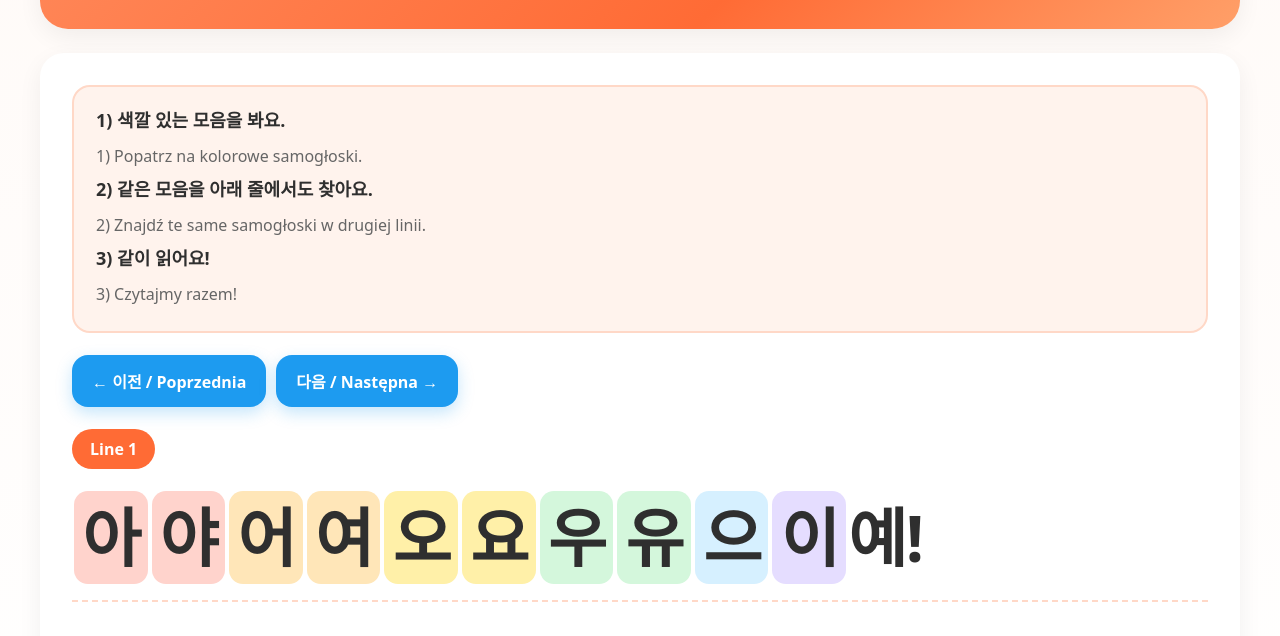
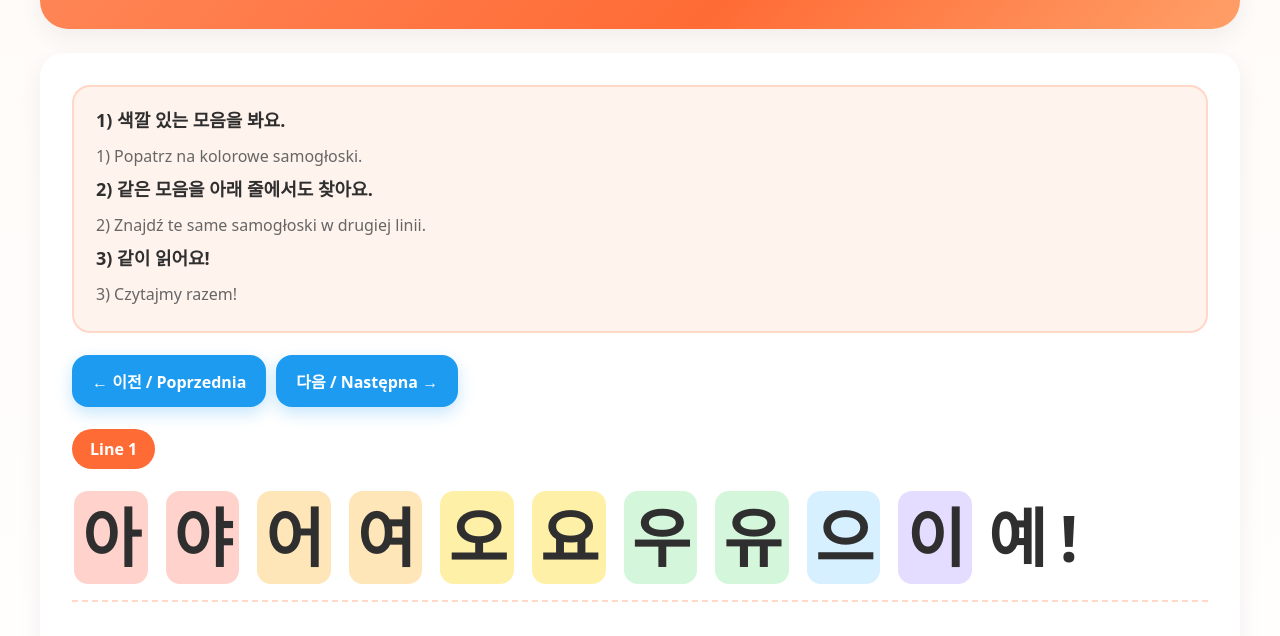
Before and after one commit to hanim-korean/korean-bingo, a plain HTML site: page julia_game3_vowel_song_hunt_1.html in a window 1280 px wide. Shown: the part 162-798 px from the top of the page. Drawn offline with Linux system fonts and the light colour scheme.

Commit message:
Update julia_game3_vowel_song_hunt_1.html

```diff
--- a/julia_game3_vowel_song_hunt_1.html
+++ b/julia_game3_vowel_song_hunt_1.html
@@ -112,6 +112,7 @@
     display: flex;
     align-items: center;
     flex-wrap: wrap;
+    gap: 0 14px;
   }
 
   .lyrics-long {
```
